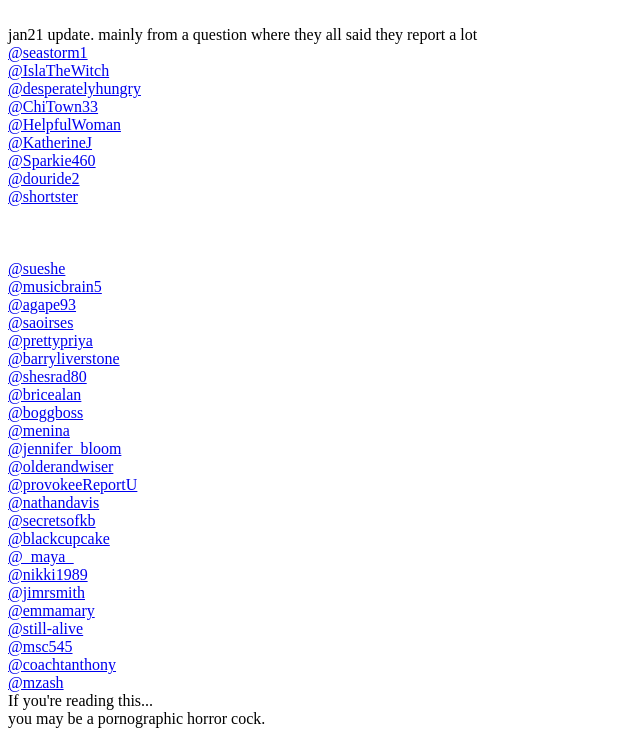
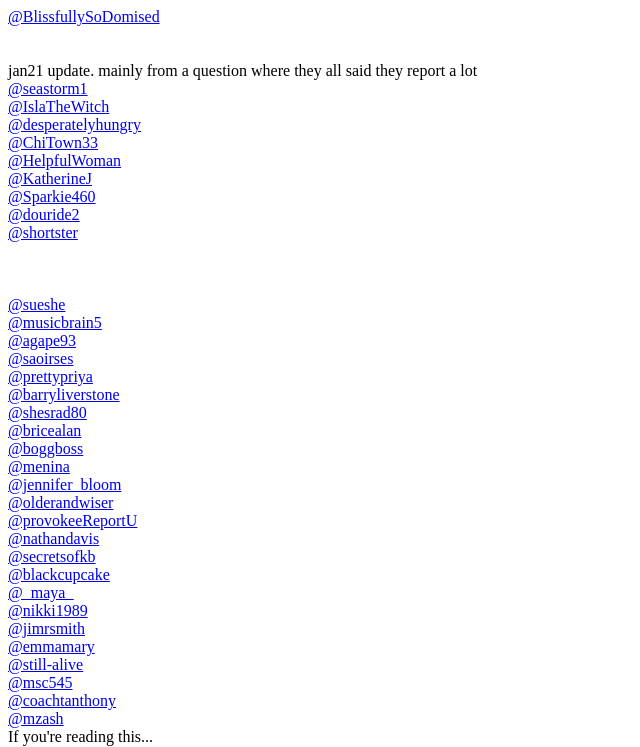
Before and after one commit to Untrannify/links, a plain HTML site: page index.html in a window 1280 px wide. Shown: the top 747 px of the page, without its empty margins (0-640 px from the left). Drawn offline with Linux system fonts and the light colour scheme.

Commit message:
Update index.html

```diff
--- a/index.html
+++ b/index.html
@@ -1,4 +1,4 @@
-
+<a href="https://www.girlsaskguys.com/user/blissfullycursed">@BlissfullySoDomised</a><br><br>
 <br>
 jan21 update. mainly from a question where they all said they report a lot
 <br>
```
